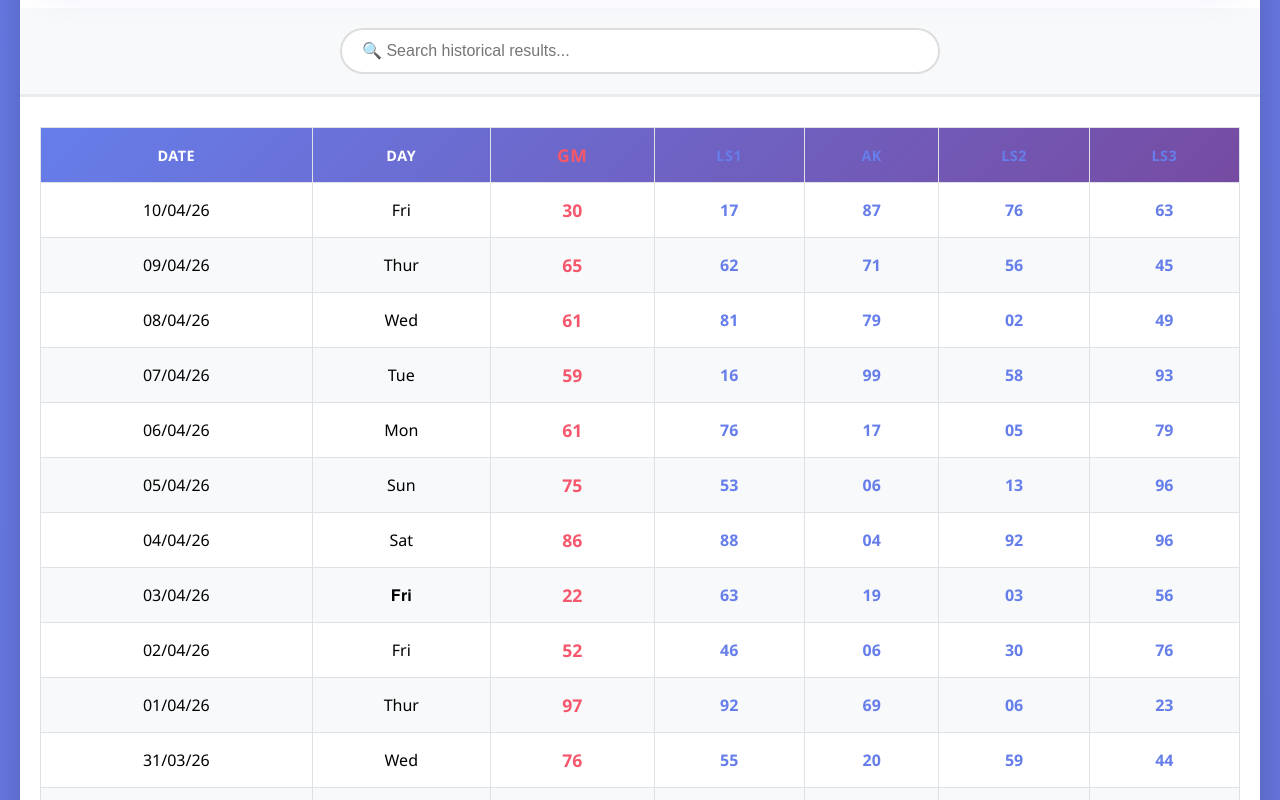
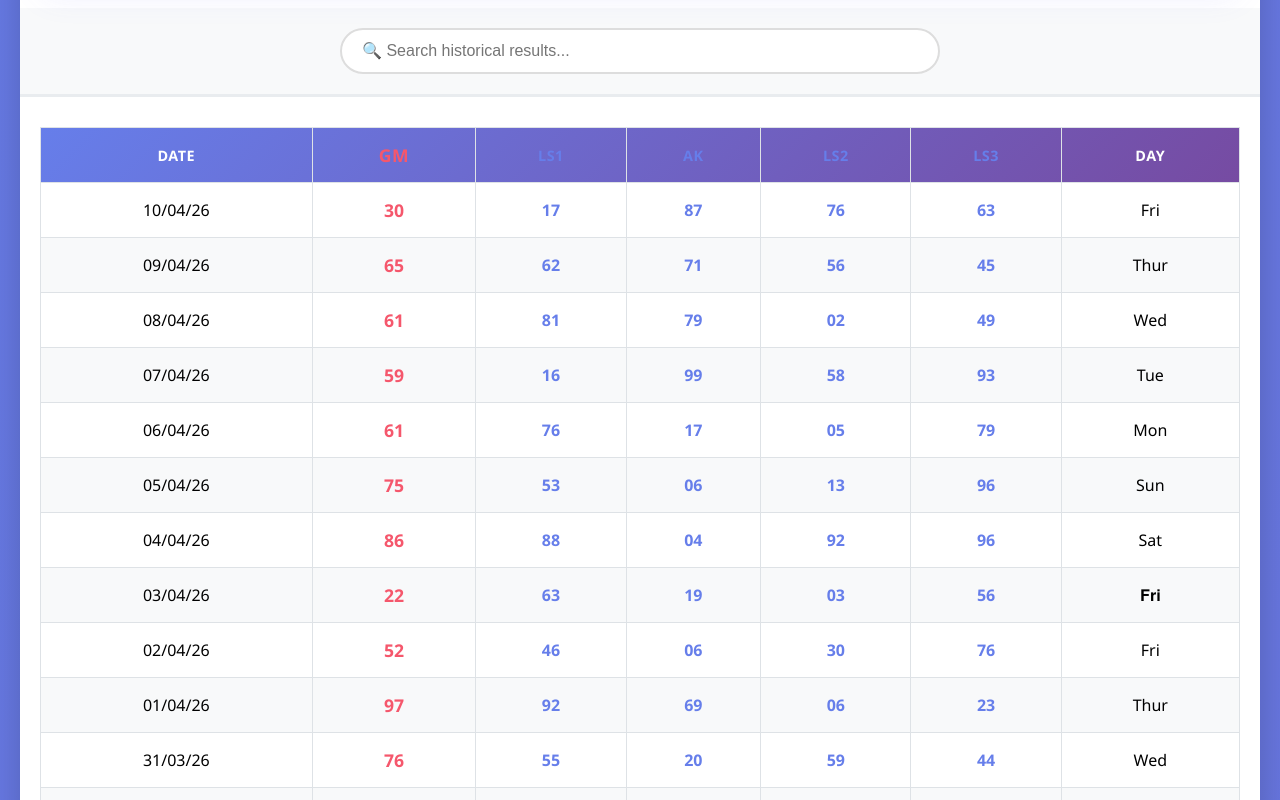
Before and after one commit to umairrana007/ak-lasbela-analysis, a React app in the folder frontend/: page / in a window 1280 px wide. Shown: the part 1960-2760 px from the top of the page. Built offline with nearby package versions, Linux system fonts and the light colour scheme; no server answers; the database is empty; the HTML template or start-up script is replaced by a standard one.

Commit message:
Rearranged table columns: Date, GM, LS1, AK, LS2, LS3, Day

```diff
--- a/frontend/src/App.jsx
+++ b/frontend/src/App.jsx
@@ -692,12 +692,12 @@ const App = () => {
                 <thead>
                     <tr>
                         <th>Date</th>
-                        <th>Day</th>
                         <th className="gm-column">GM</th>
                         <th className="ls1-column">LS1</th>
                         <th className="ak-column">AK</th>
                         <th className="ls2-column">LS2</th>
                         <th className="ls3-column">LS3</th>
+                        <th>Day</th>
                         {isAdmin && <th>Actions</th>}
                     </tr>
                 </thead>
@@ -705,12 +705,12 @@ const App = () => {
                     {filteredRecords.length > 0 ? filteredRecords.map((record, index) => (
                         <tr key={record.id || index}>
                             <td>{formatDate(record.date)}</td>
-                            <td>{record.day}</td>
                             <td className="gm-column">{record.gm || '-'}</td>
                             <td className="ls1-column">{record.ls1 || '-'}</td>
                             <td className="ak-column">{record.ak || '-'}</td>
                             <td className="ls2-column">{record.ls2 || '-'}</td>
                             <td className="ls3-column">{record.ls3 || '-'}</td>
+                            <td>{record.day}</td>
                             {isAdmin && (
                                 <td className="action-buttons">
                                     <button className="btn btn-edit" onClick={() => handleEdit(record)}>✏️</button>
```
